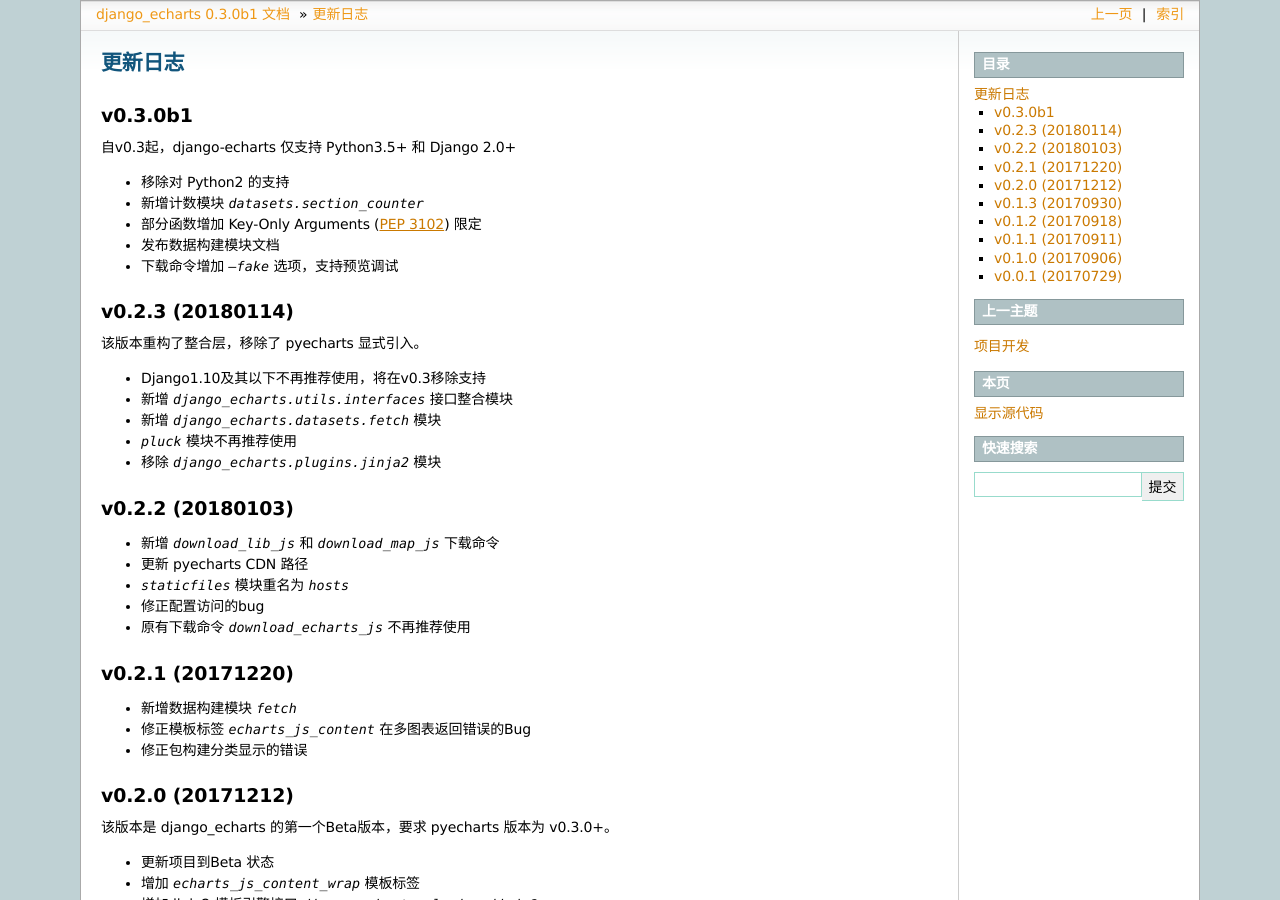
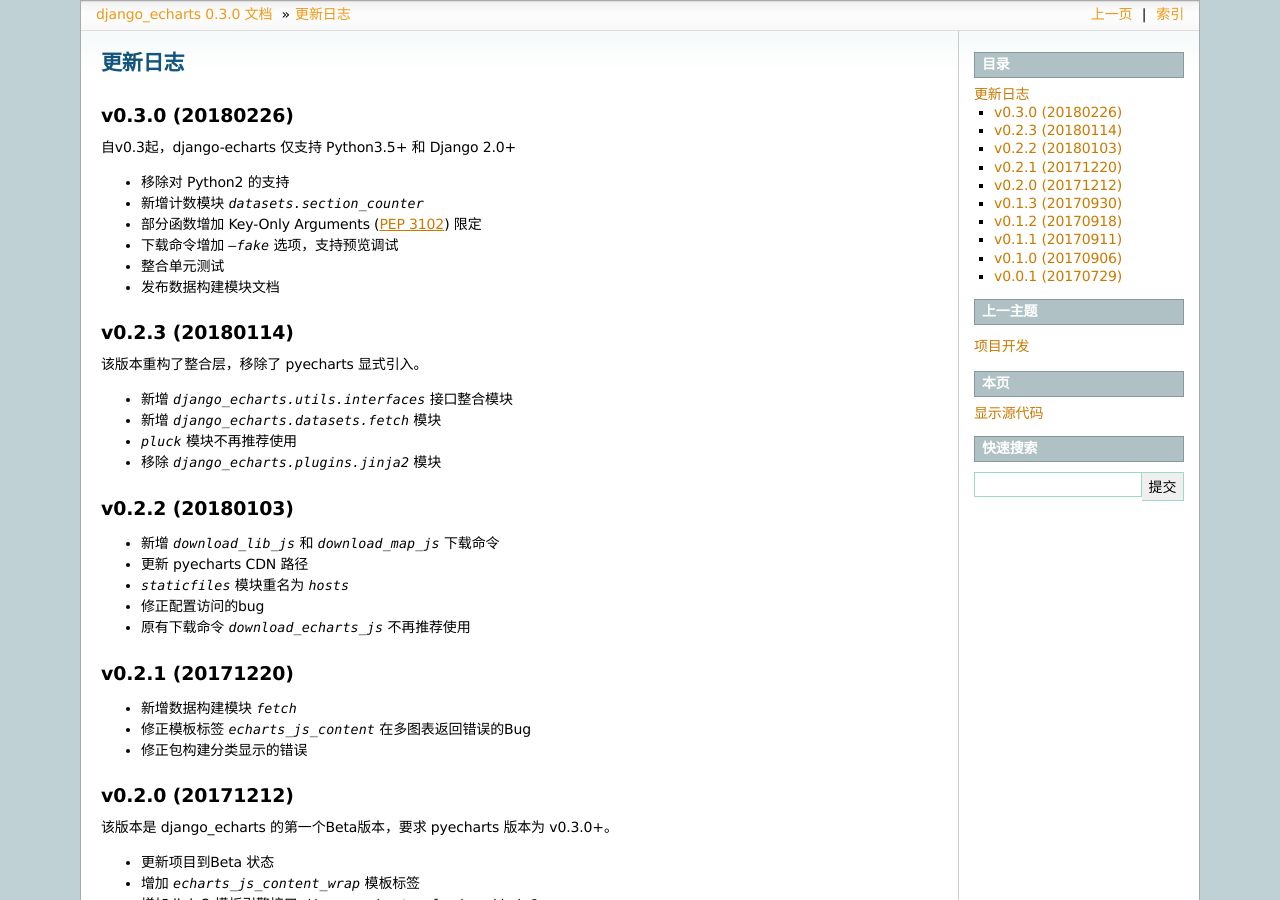
Before and after one commit to kinegratii/django-echarts, a Sphinx documentation site: the page built from docs/changelog.rst, in a window 1280 px wide and 900 px high. Built offline with Sphinx 7.4.7, drawn with Linux system fonts in a browser that asks for light colours; some of the changed text lies outside the part shown.

Commit message:
Update document

```diff
--- a/docs/changelog.rst
+++ b/docs/changelog.rst
@@ -1,16 +1,17 @@
 更新日志
 =========
 
-v0.3.0b1
---------
+v0.3.0 (20180226)
+-----------------
 
 自v0.3起，django-echarts 仅支持 Python3.5+ 和 Django 2.0+
 
 - 移除对 Python2 的支持
 - 新增计数模块 `datasets.section_counter`
 - 部分函数增加 Key-Only Arguments (`PEP 3102`_) 限定
+- 下载命令增加 `--fake` 选项，支持预览调试
+- 整合单元测试
 - 发布数据构建模块文档
-- 下载命令增加 `--fake` 选项，支持预览调试
 
 .. _PEP 3102: https://www.python.org/dev/peps/pep-3102/
 
@@ -19,7 +20,6 @@
 
 该版本重构了整合层，移除了 pyecharts 显式引入。
 
-- Django1.10及其以下不再推荐使用，将在v0.3移除支持
 - 新增 `django_echarts.utils.interfaces` 接口整合模块
 - 新增 `django_echarts.datasets.fetch` 模块
 - `pluck` 模块不再推荐使用
--- a/docs/conf.py
+++ b/docs/conf.py
@@ -57,7 +57,7 @@
 # The short X.Y version.
 version = '0.3.0'
 # The full version, including alpha/beta/rc tags.
-release = '0.3.0b1'
+release = '0.3.0'
 
 # The language for content autogenerated by Sphinx. Refer to documentation
 # for a list of supported languages.
--- a/docs/data_builder.rst
+++ b/docs/data_builder.rst
@@ -2,8 +2,6 @@
 ============
 
 本文叙述了一些常见的数据构建的工具库，这些并不是 django-echarts 核心库的一部分。
-
-这些工具的目标可能在 numpy 和pandas 库也有更好的实现方式，因此这里的工具针对非数据分析领域的使用者。
 
 数据拾取
 --------
--- a/docs/topics.rst
+++ b/docs/topics.rst
@@ -361,4 +361,6 @@
     python manage.py download_map_js fujian anhui
 
 
-download_echarts_js内部采用内置的 `urlopen` 函数实现文件下载。如果在执行过程中出现错误，请依据该函数文档进行排查。
+download_echarts_js内部采用内置的 `urllib.request.urlopen`_ 函数实现文件下载。如果在执行过程中出现错误，请依据该函数文档进行排查。
+
+.. _urllib.request.urlopen: https://docs.python.org/3/library/urllib.request.html#urllib.request.urlopen
```
Also changed, not shown: docs/api.rst (+0 -17 lines), setup.py (+3 -16 lines).
